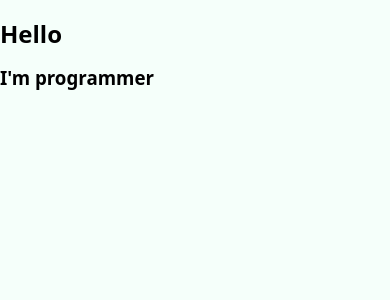
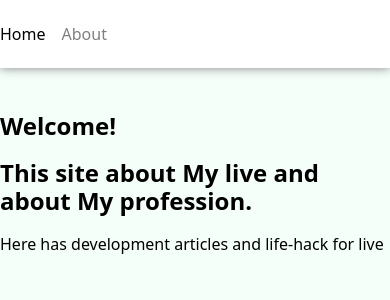
Before and after one commit to themaloves/github-pages-react-app, a React (Create React App) app: page / in a window 390 px wide. Shown: the top 300 px of the page. Built offline with nearby package versions, Linux system fonts and the light colour scheme.

Commit message:
New pages and navigation
* Добавлены страницы Приветствия и Обо мне
* Добавил навигацию
* Заложил адаптивные медиа переменные

```diff
--- a/package.json
+++ b/package.json
@@ -1,7 +1,7 @@
 {
   "homepage": "https://intehart.github.com/",
   "name": "personal-site-zamalov-me",
-  "version": "2.1.0-beta",
+  "version": "2.2.0-beta",
   "private": true,
   "dependencies": {
     "modern-normalize": "^1.1.0",
--- a/src/App.module.scss
+++ b/src/App.module.scss
@@ -1,5 +1,5 @@
 .section {
   max-width: 1200px;
   min-width: 320px;
-  margin: 0 auto;
+  margin: 68px auto 0;
 }
--- a/src/App.tsx
+++ b/src/App.tsx
@@ -1,16 +1,21 @@
 import React from 'react';
 import { BrowserRouter, Routes, Route } from 'react-router-dom';
 
+import { AboutPage } from './pages/AboutPage';
 import { WelcomePage } from './pages/WelcomePage';
+
+import { NavContainer } from './containers/NavContainer';
 
 import s from './App.module.scss';
 
 export const App = () => {
 	return (
 		<BrowserRouter>
+			<NavContainer />
 			<main className={s.section}>
 				<Routes>
 					<Route path={'/'} element={<WelcomePage />} />
+					<Route path={'about'} element={<AboutPage />} />
 				</Routes>
 			</main>
 		</BrowserRouter>
--- /dev/null
+++ b/src/containers/NavContainer/NavContainer.module.scss
@@ -0,0 +1,29 @@
+@import "src/css/var";
+
+.section {
+  top: 0;
+  left: 0;
+  width: 100%;
+  height: 68px;
+  position: absolute;
+  background-color: $white;
+  box-shadow: 0 0 10px 0 $gray;
+}
+
+.menu {
+  max-width: 1200px;
+  height: 100%;
+  display: flex;
+  margin: 0 auto;
+  grid-column-gap: 16px;
+  align-items: center;
+}
+
+.link {
+  text-decoration: none;
+  color: $gray;
+}
+
+.active {
+  color: $black;
+}
--- /dev/null
+++ b/src/containers/NavContainer/index.tsx
@@ -0,0 +1,30 @@
+import React from 'react';
+import { Link, useLocation } from 'react-router-dom';
+
+import s from './NavContainer.module.scss';
+
+const links = [
+	{ to: '/', name: 'Home' },
+	{ to: '/about', name: 'About' },
+];
+
+export const NavContainer = () => {
+	let url = useLocation();
+
+	return (
+		<section className={s.section}>
+			<nav className={s.menu}>
+				{links.map(l => {
+					return (
+						<Link
+							className={`${s.link} ${url.pathname === l.to ? s.active : ''}`}
+							to={l.to}
+						>
+							{l.name}
+						</Link>
+					);
+				})}
+			</nav>
+		</section>
+	);
+};
--- a/src/css/var.scss
+++ b/src/css/var.scss
@@ -1,6 +1,8 @@
 $white: #fff;
 $black: #000;
 $red: #ff0000;
+$gray: #808080;
+
 $light-white: #f5fffa;
 
 $phone: '(max-width: 767px)';
--- /dev/null
+++ b/src/pages/AboutPage/AboutPage.module.scss
@@ -0,0 +1,3 @@
+.section {
+  padding-top: 16px;
+}
--- /dev/null
+++ b/src/pages/AboutPage/index.tsx
@@ -0,0 +1,16 @@
+import React from 'react';
+
+import s from './AboutPage.module.scss';
+
+export function AboutPage() {
+	return (
+		<section className={s.section}>
+			<h3>My name is Ruslan</h3>
+			<p>
+				I'm Software Engineer, I like build new application and it is my
+				profession.
+			</p>
+			<p>I want work to Europe.</p>
+		</section>
+	);
+}
--- a/src/pages/WelcomePage/Welcome.module.scss
+++ /dev/null
@@ -1,3 +0,0 @@
-.section {
-  background-color: black;
-}
--- /dev/null
+++ b/src/pages/WelcomePage/WelcomePage.module.scss
@@ -0,0 +1,3 @@
+.section {
+  padding-top: 24px;
+}
--- a/src/pages/WelcomePage/index.tsx
+++ b/src/pages/WelcomePage/index.tsx
@@ -1,10 +1,13 @@
 import React from 'react';
+
+import s from './WelcomePage.module.scss';
 
 export const WelcomePage = () => {
 	return (
-		<section>
-			<h1>Hello</h1>
-			<h3>I'm programmer</h3>
+		<section className={s.section}>
+			<h1>Welcome!</h1>
+			<h2>This site about My live and about My profession.</h2>
+			<p>Here has development articles and life-hack for live</p>
 		</section>
 	);
 };
```
